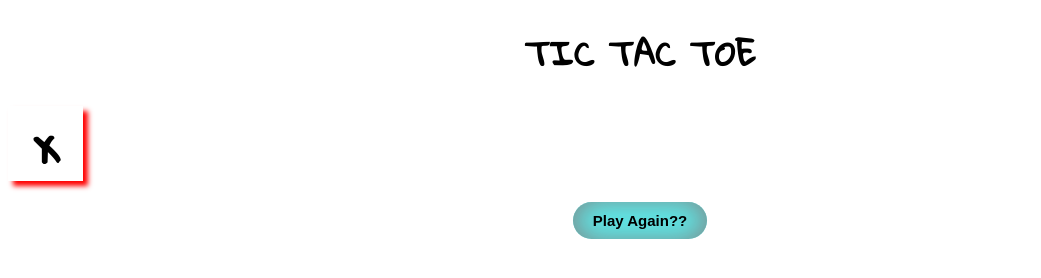
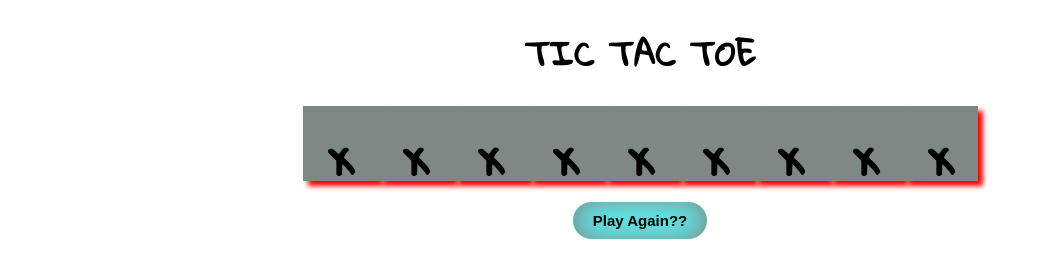
Before and after one commit to nikitapatil311/Symbol-grid-puzzle, a website with bundled scripts: page index.html in a window 1280 px wide. Shown: the whole page, without its empty margins (0-1041 px from the left). Built offline with nearby package versions, Linux system fonts and the light colour scheme.

Commit message:
add board

```diff
--- a/index.ts
+++ b/index.ts
@@ -1,12 +1,19 @@
 console.log("I am Here");
 const board = document.querySelector(".game-container") as HTMLElement;
 function main(): void {
-  makeBox();
+  createBoard();
 }
 
-function makeBox(): void {
+function createBoard(): void {
+  for (let i = 0; i < 9; i++) {
+    makeBox(i);
+  }
+}
+
+function makeBox(i: number): void {
   const box: HTMLDivElement = document.createElement("div");
   box.className = "box";
+  box.id = `box-${i}`;
   box.textContent = "x";
   board.append(box);
 }
--- a/styles.css
+++ b/styles.css
@@ -8,16 +8,23 @@ body {
 h1 {
   text-align: center;
 }
-.box {
-  width: 75px;
-  height: 75px;
+.game-container {
   display: flex;
   justify-content: center;
   align-items: center;
+}
+.box {
+  background-color: rgb(126, 137, 133);
+  text-align: center;
+
+  width: 75px;
+  height: 75px;
+
   font-weight: 800;
   font-size: 50px;
   box-shadow: 5px 5px 5px red;
 }
+
 .input {
   padding: 10px 20px;
   font-size: 15px;
```
Also changed, not shown: 4 other files.
